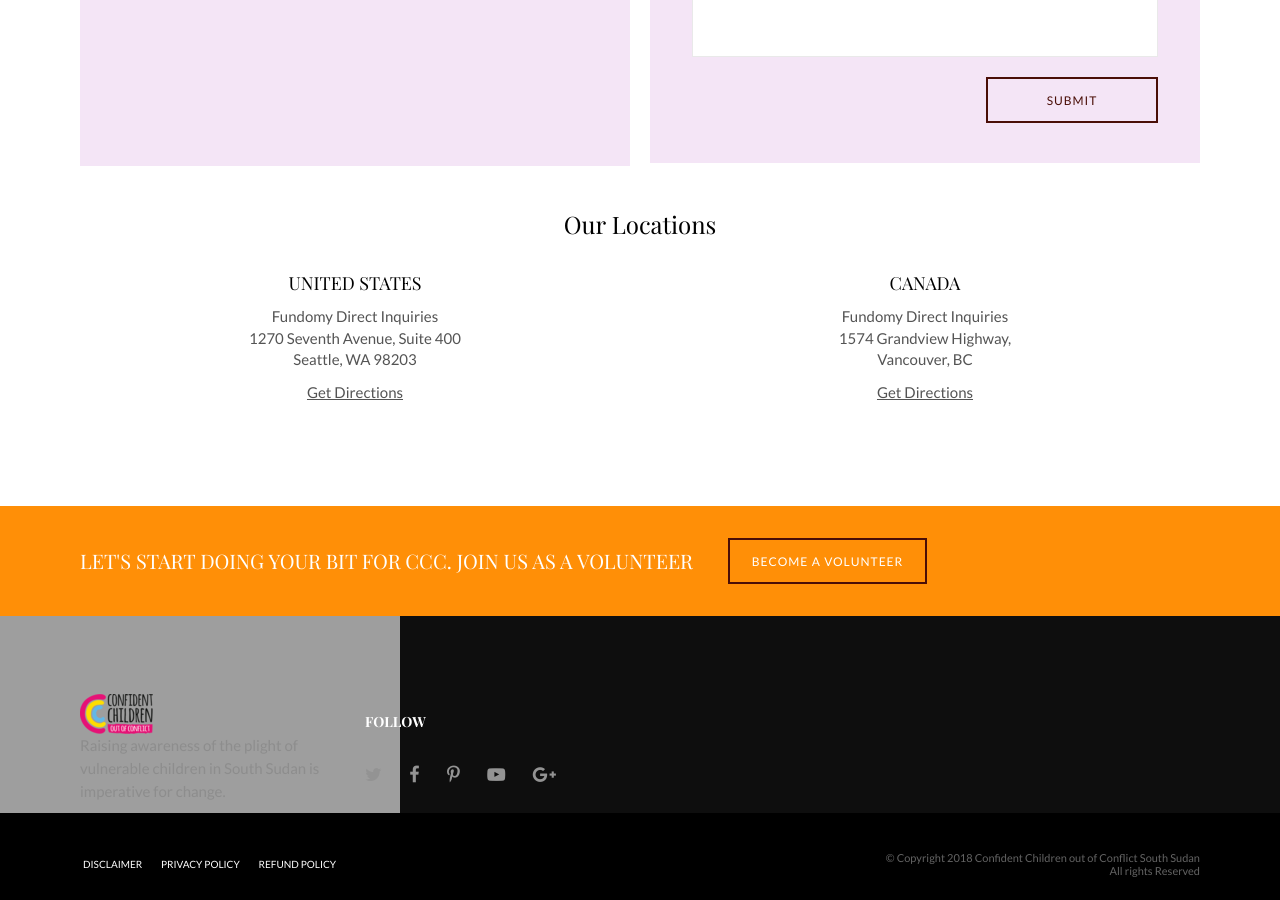
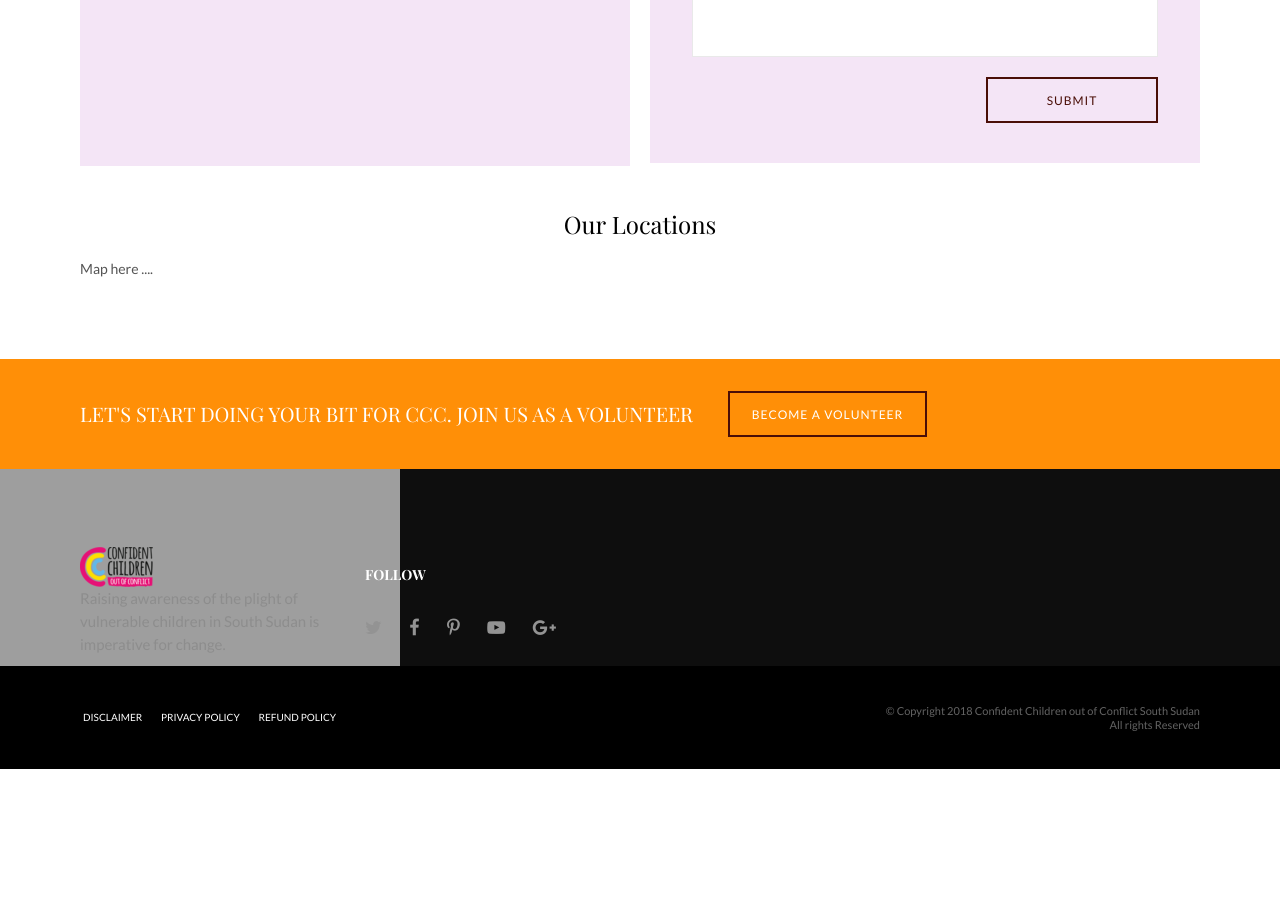
Before and after one commit to ConfidentChildrenSouthSudan/ssconfidentchildren.github.io, a Jekyll site: the page built from _pages/contact-us.html, in a window 1280 px wide and 900 px high, scrolled down 739 px. Built offline with Jekyll 4.4.1, drawn with Linux system fonts in a browser that asks for light colours; after the commit the page ends 1508 px from its top, so only the background shows below that.

Commit message:
contact us page

```diff
--- a/_config.yml
+++ b/_config.yml
@@ -38,8 +38,8 @@ baseurl: ""
 mode: development
 
 dev_url: http://localhost:4000
-# url: http://localhost:4000
-url: http://confidentchildrensouthsudan.org
+url: http://localhost:4000
+# url: http://confidentchildrensouthsudan.org
 
 title: Confident Children out of Conflict South Sudan
 description: "Striving for a safe and just environment for most vulnerable South Sudanese children, youth and women."
--- a/_pages/contact-us.html
+++ b/_pages/contact-us.html
@@ -63,21 +63,8 @@ permalink: /contact-us/
         <div class="col-xs-12">
             <h2 class="heading24 text-center">Our Locations</h2>
         </div>
-        <div class="col-sm-6 col-xs-12">
-            <div class="contact-address">
-              <h3 class="heading18">united states</h3>
-              <address>
-                  <span>Fundomy Direct Inquiries </span> <span>1270 Seventh Avenue, Suite 400</span> <span>Seattle, WA 98203</span> <span><a href="https://www.google.com/maps/dir/?api=1&destination=43.12345,-76.12345" target="_blank">Get Directions</a></span>
-              </address>
-          </div>
-        </div>
-        <div class="col-sm-6 col-xs-12">
-            <div class="contact-address">
-                <h3 class="heading18">canada</h3>
-                <address>
-                    <span>Fundomy Direct Inquiries </span> <span>1574 Grandview Highway,</span> <span>Vancouver, BC</span> <span><a href="https://www.google.com/maps/dir/?api=1&destination=43.12345,-76.12345" target="_blank">Get Directions</a></span>
-                </address>
-            </div>
+        <div class="col-md-12">
+            Map here ....
         </div>
     </div>
 </div>
```
